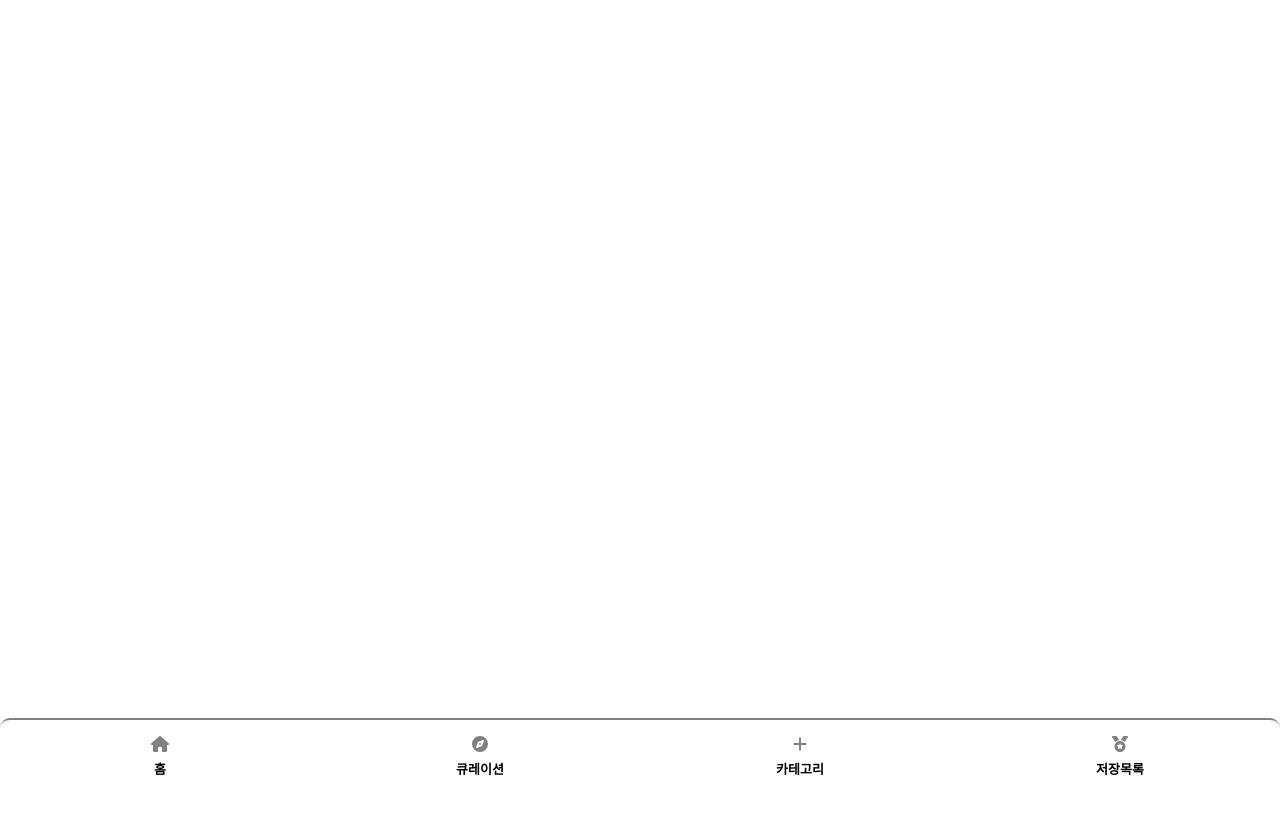
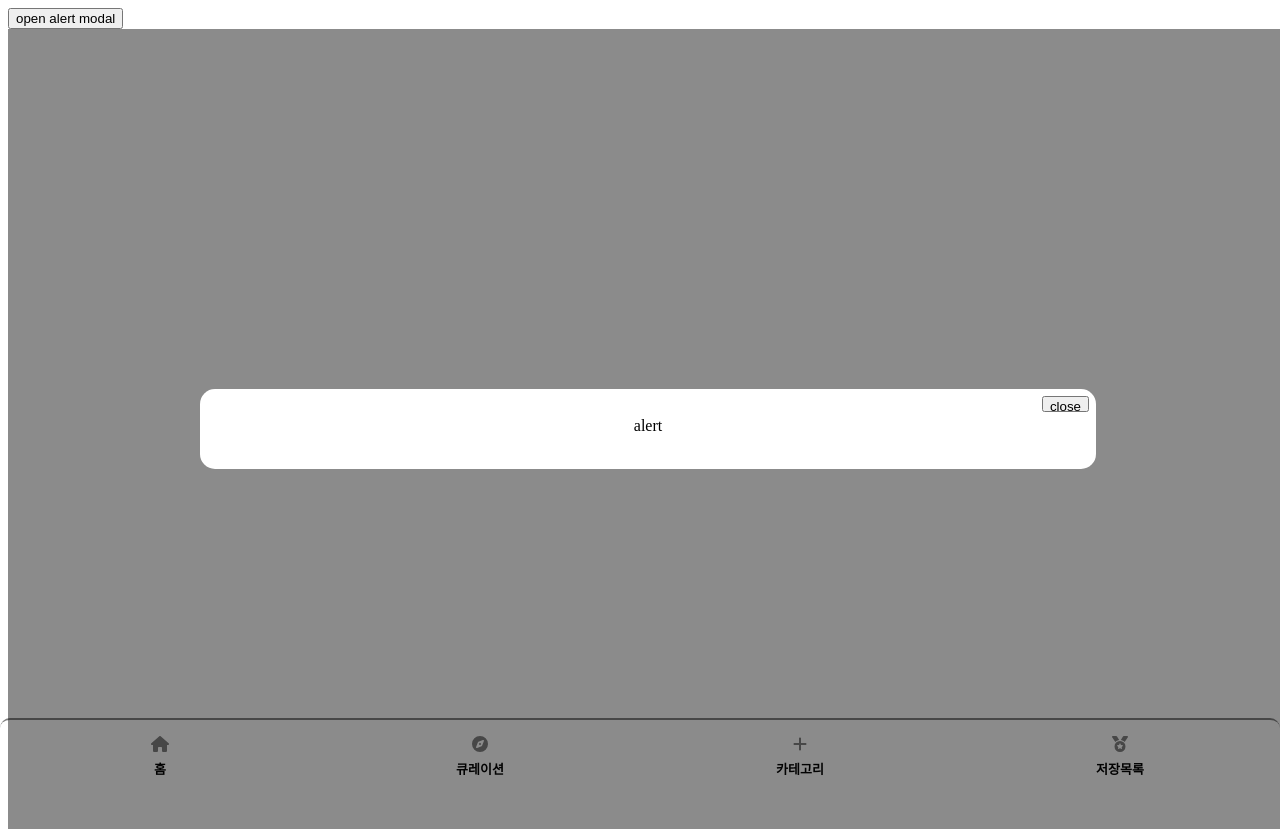
Before and after one commit to Cherish-Gift/cherish-gift.github.io, a React (Vite) app: page /modaltest in a window 1280 px wide. Before the commit this address had no page. Before the commit the page ends 800 px from the top, so only its background shows below. Built offline with nearby package versions, Linux system fonts and the light colour scheme.

Commit message:
[docs, feat] Modify index.html , App.tsx and Add new component and scss file for modal

```diff
--- a/index.html
+++ b/index.html
@@ -8,6 +8,7 @@
   </head>
   <body>
     <div id="root"></div>
+    <div id="modal"></div>
     <script type="module" src="/src/main.tsx"></script>
   </body>
 </html>
--- a/src/App.tsx
+++ b/src/App.tsx
@@ -4,6 +4,7 @@ import Second from "./pages/Second";
 import Third from "./pages/Third";
 import Fourth from "./pages/Fourth";
 import Main from "./pages/Main";
+import Modals from "./components/Modals";
 
 function App() {
   return (
@@ -14,6 +15,7 @@ function App() {
         <Route path="second" element={<Second />} />
         <Route path="third" element={<Third />} />
         <Route path="fourth" element={<Fourth />} />
+        <Route path="modaltest" element={<Modals/>}/>
       </Routes>
     </div>
   );
--- /dev/null
+++ b/src/assets/modal.scss
@@ -0,0 +1,16 @@
+#alert-modal{
+  position: relative;
+  button{
+    position: absolute;
+    right:7px;
+    top:7px;
+    height: 1rem;
+  }
+  .content{
+    margin-top: 1rem;
+    box-sizing: border-box;
+    width: 100%;
+    height: 100%;
+    text-align: center;
+  }
+}
--- /dev/null
+++ b/src/components/AlertModal.tsx
@@ -0,0 +1,27 @@
+import React from "react";
+import { Background, ModalInner } from "./Modals";
+type AlertModalProps ={
+  content: string|null,
+  closeModal :()=>void
+};
+const AlertModal=({content ,closeModal}:AlertModalProps)=>{
+  return (
+    <Background
+      id="alert-modal"
+    >
+      <ModalInner
+        className="inner"
+      >
+        <button
+          onClick={closeModal}
+        >
+          close
+        </button>
+        <div className="content">
+          {content}
+        </div>
+      </ModalInner>
+    </Background>
+  )
+};
+export default React.memo(AlertModal)
--- /dev/null
+++ b/src/components/ModalPortal.tsx
@@ -0,0 +1,12 @@
+import React, { ReactNode } from 'react';
+
+import * as reactDOM from 'react-dom';
+
+type ModalPortalProps ={
+  child:ReactNode
+}
+const ModalPortal=({child}:ModalPortalProps)=>{
+  const el = document.getElementById("modal") as HTMLElement;
+  return reactDOM.createPortal(child,el);
+};
+export default ModalPortal;
--- /dev/null
+++ b/src/components/Modals.tsx
@@ -0,0 +1,94 @@
+import React, { ReactNode, useState } from "react";
+import AlertModal from "./AlertModal";
+import ModalPortal from "./ModalPortal";
+import styled from "styled-components";
+import '../assets/modal.scss';
+
+const fsModal ="fs";
+const toastModal ="toast";
+const confrimModal ="confrim";
+const alertModal ="alert";
+const bnModal="bnn";
+export type modalType = typeof fsModal | typeof toastModal| typeof confrimModal| typeof alertModal | typeof bnModal |undefined;
+/**
+ * confirm modal의 yes/no 버튼 type
+ */
+export type modalBtnType ={
+  //btn 의 text node
+  text:string,
+  //btn 클릭 시 이동해야 할 페이지의 경로
+  path: null | string,
+  //btn 클릭 시 창을 닫는지 여부
+  close: boolean,
+  //btn 클릭 시 이동/창 닫기 외의 필요한 기능
+  otherFn : ()=>void | null
+};
+export type modalStateType ={
+  type:modalType,
+  title:string|null,
+  contents: string|null,
+  yesBtn: modalBtnType|null,
+  noBtn:modalBtnType|null
+}
+export const initialModal :modalStateType ={
+  type:undefined,
+  title:null,
+  contents:null,
+  yesBtn:null,
+  noBtn:null
+};
+export const Background = styled.div`
+  position:relative;
+  z-index:999;
+  height:100vh;
+  width:100vw;
+  display:flex;
+  justify-content:center;
+  align-items:center;
+  text-align:center;
+  background-color:#06060676;
+`
+export const ModalInner = styled.div`
+  position:relative;
+  background-color:#ffff;
+  width: 70vw;
+  min-height: 80px;
+  border-radius:15px;
+  padding:12px;
+  box-sizing:border-box;
+`
+const Modals=()=>{
+  const alertModal :modalStateType = {
+    type:"alert",
+    title:null,
+    contents: "alert",
+    yesBtn:null,
+    noBtn:null
+  };
+  const [modal, setModal]=useState<modalStateType>(alertModal);
+  const closeModal =()=>{setModal(initialModal)}
+  /**
+   * modal의 value에 띠라 ModalPortal의 child 변경
+   */
+  const child :ReactNode =
+                <AlertModal
+                  content={modal.contents}
+                  closeModal={closeModal}
+                />;
+  return(
+    <div id="modals">
+      <button
+        onClick={()=>setModal(alertModal)}
+      >
+        open alert modal
+      </button>
+    {modal.type !== undefined &&
+      <ModalPortal
+        child ={child}
+      />
+    }
+    </div>
+  )
+};
+
+export default React.memo(Modals)
```
